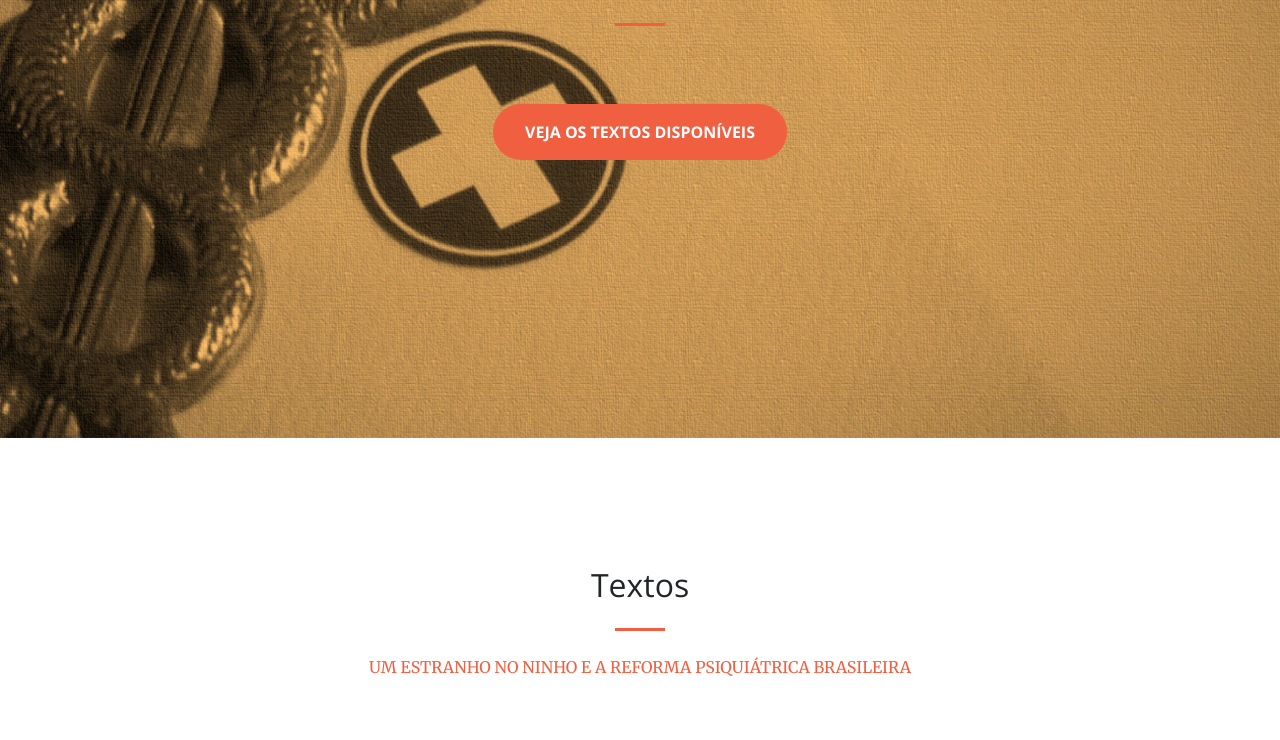
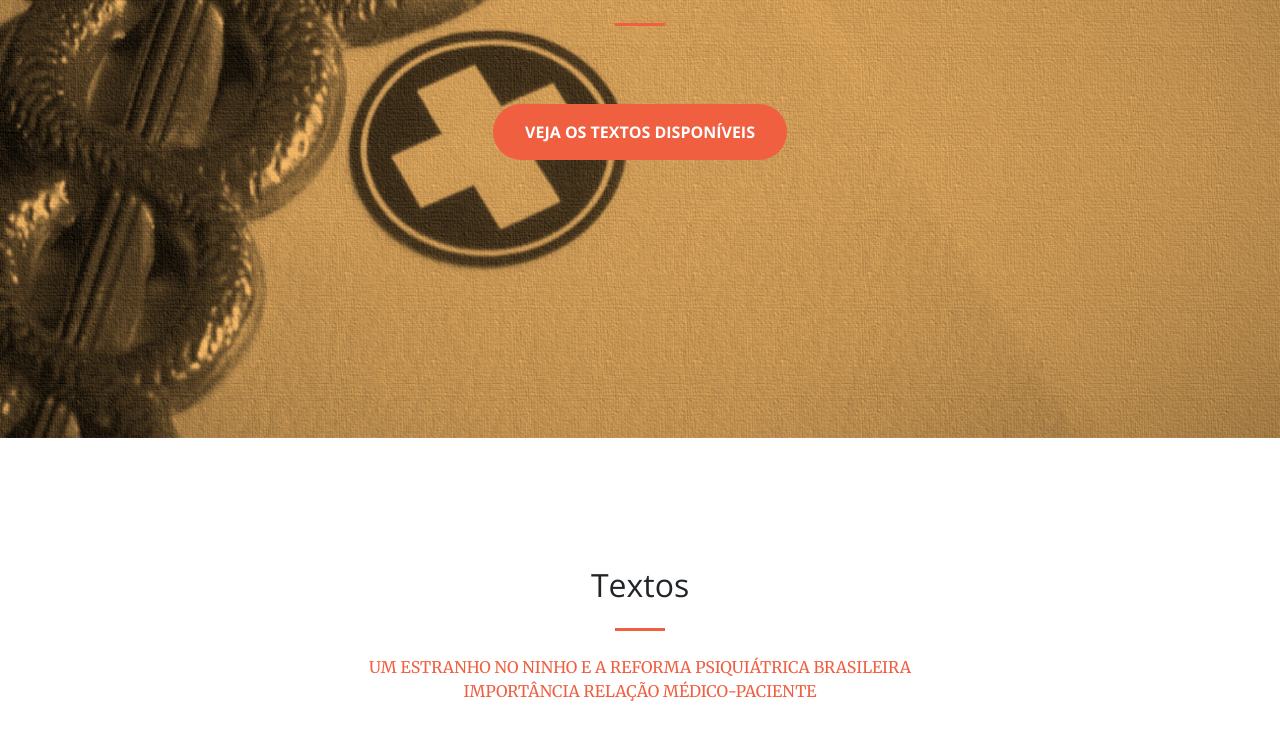
Before and after one commit to AlefeSantos/alefesantos.github.io, a website: page periodo/primeiro.html in a window 1280 px wide. Shown: the part 362-1102 px from the top of the page. Drawn offline with nearby package versions, Linux system fonts and the light colour scheme.

Commit message:
Adicionando textos

```diff
--- a/periodo/primeiro.html
+++ b/periodo/primeiro.html
@@ -60,6 +60,8 @@
             <h2 class="section-heading">Textos</h2>
             <hr class="my-4">
             <a href="../textos/periodo1-1.pdf" target="_blank">UM ESTRANHO NO NINHO E A REFORMA PSIQUIÁTRICA BRASILEIRA</a>
+            </br>
+            <a href="../textos/periodo1-2.pdf" target="_blank">IMPORTÂNCIA RELAÇÃO MÉDICO-PACIENTE</a>
           </div>
         </div>
       </div>
```
Also changed, not shown: periodo/terceiro.html (+1 -0 lines), 2 other files.
